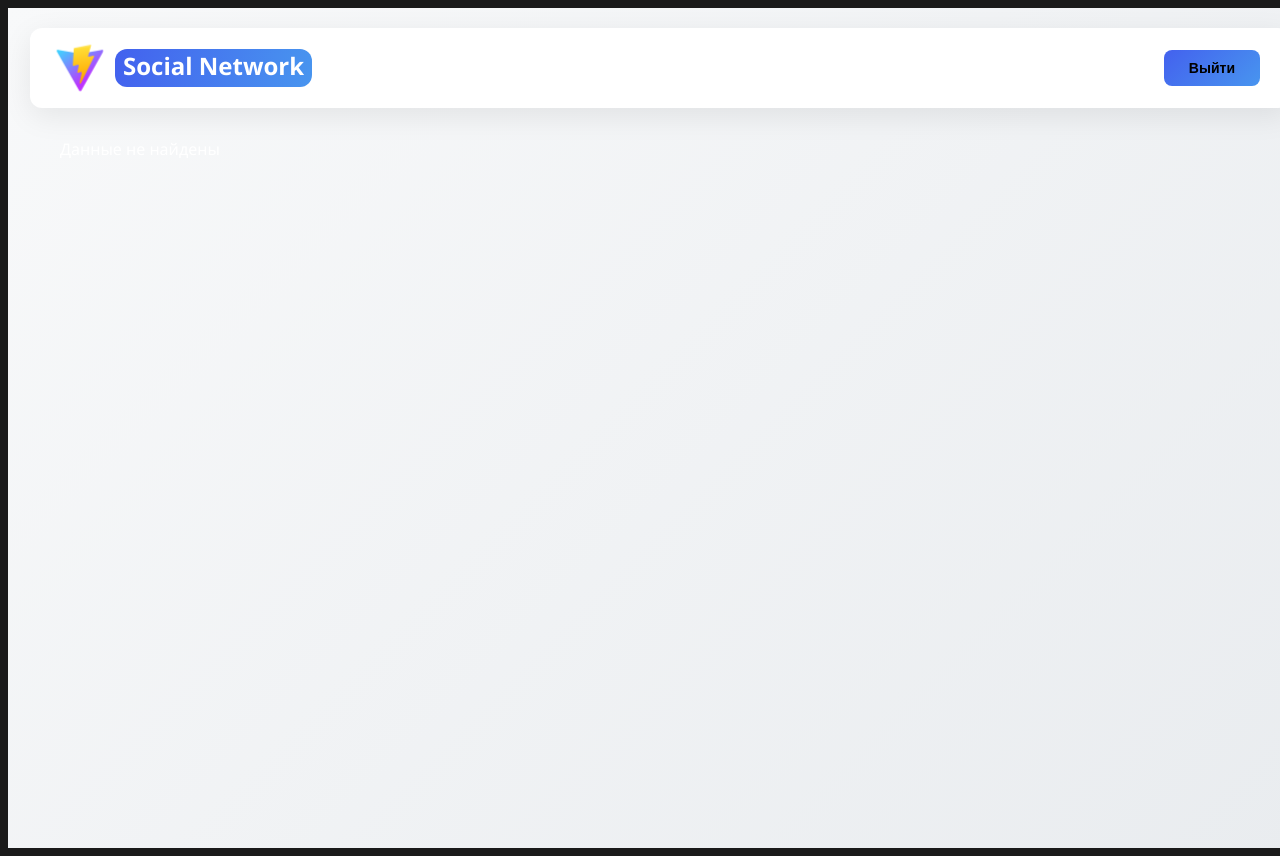
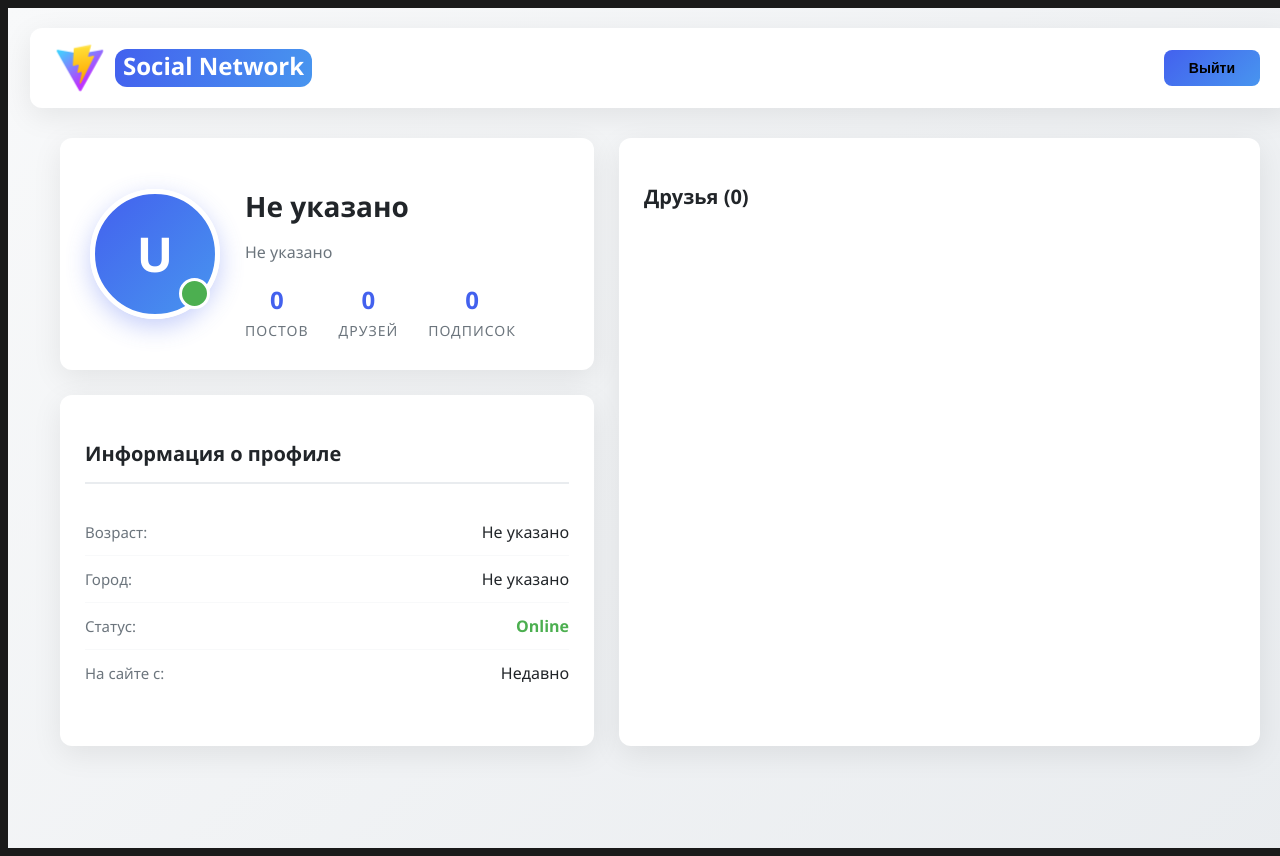
Before and after one commit to respectedbro/media-react, a React (Vite) app: page / in a window 1280 px wide. Shown: the top 856 px of the page. Built offline with nearby package versions, Linux system fonts and the light colour scheme; no server answers; the database is empty; sample sign-in values are in the browser's storage.

Commit message:
continue working with adding friends

```diff
--- a/src/App.tsx
+++ b/src/App.tsx
@@ -1,8 +1,6 @@
 import UserProfile from '@/profile/UserProfile/UserProfile.tsx';
 
 function App() {
-
-
   return (
     <UserProfile/>
   )
--- a/src/auth/components/AuthRoute/AuthRoute.tsx
+++ b/src/auth/components/AuthRoute/AuthRoute.tsx
@@ -2,6 +2,7 @@ import * as React from 'react';
 import {getAuth, onAuthStateChanged} from 'firebase/auth';
 import {useNavigate} from 'react-router-dom';
 import {useEffect, useState} from 'react';
+import styles from '@/profile/UserProfile/UserProfile.module.scss';
 
 export interface IAuthRouteProps {
     children:React.ReactNode
@@ -26,7 +27,14 @@ const AuthRoute: React.FunctionComponent<IAuthRouteProps> =(props) => {
         return () => unsubscribe()
     }, [auth, navigate]);
 
-    if (loading) return <p className='loading'>Loading...</p>
+    if (loading) {
+        return (
+            <div className={styles.loadingContainer}>
+                <div className={styles.loadingSpinner}></div>
+                <p className={styles.loadingText}>Загрузка профиля...</p>
+            </div>
+        )
+    }
 
     return <div>{children}</div>
 }
--- /dev/null
+++ b/src/profile/FriendsList/FriendsList.module.scss
@@ -0,0 +1,27 @@
+@import "@/styles/variables";
+
+.friendsSection {
+  grid-column: 2;
+  grid-row: 1 / span 2;
+  background: $white;
+  border-radius: $border-radius;
+  padding: 25px;
+  box-shadow: $box-shadow;
+
+  @media (max-width: 992px) {
+    grid-column: 1;
+    grid-row: 3;
+  }
+  .friendsHeader {
+    display: flex;
+    justify-content: space-between;
+    align-items: center;
+    margin-bottom: 25px;
+
+    .friendsTitle {
+      font-size: 20px;
+      color: $gray-900;
+      font-weight: 600;
+    }
+  }
+}
--- /dev/null
+++ b/src/profile/FriendsList/FriendsList.tsx
@@ -0,0 +1,15 @@
+
+import styles from './FriendsList.module.scss'
+
+export const FriendsList = () => {
+
+    return (
+        <div className={styles.friendsSection}>
+            <div className={styles.friendsHeader}>
+                <h3 className={styles.friendsTitle}>Друзья (0)</h3>
+            </div>
+
+            <div className={styles.friendsList}></div>
+        </div>
+    )
+}
--- /dev/null
+++ b/src/profile/ProfileDetails/ProfileDetails.module.scss
@@ -0,0 +1,52 @@
+@import "@/styles/variables";
+
+.profileDetails {
+  grid-column: 1;
+  grid-row: 2;
+  background: $white;
+  border-radius: $border-radius;
+  padding: 25px;
+  box-shadow: $box-shadow;
+
+  .detailsCard {
+    .detailsTitle {
+      font-size: 20px;
+      color: $gray-900;
+      margin-bottom: 25px;
+      font-weight: 600;
+      padding-bottom: 15px;
+      border-bottom: 2px solid $gray-200;
+    }
+
+    .detailsList {
+      margin-bottom: 25px;
+
+      .detailItem {
+        display: flex;
+        justify-content: space-between;
+        align-items: center;
+        padding: 12px 0;
+        border-bottom: 1px solid $gray-100;
+
+        &:last-child {
+          border-bottom: none;
+        }
+
+        .detailLabel {
+          color: $gray-600;
+          font-size: 15px;
+        }
+
+        .detailValue {
+          color: $gray-900;
+          font-size: 16px;
+          font-weight: 500;
+        }
+        .detailValueOnline {
+          color: #4CAF50;
+          font-weight: 600;
+        }
+      }
+    }
+  }
+}
--- /dev/null
+++ b/src/profile/ProfileDetails/ProfileDetails.tsx
@@ -0,0 +1,37 @@
+import styles from './ProfileDetails.module.scss';
+import {type UserData} from '@/types/user.ts';
+
+interface ProfileDetailsProps {
+    userData: UserData | null;
+}
+
+export const ProfileDetails = ({userData}: ProfileDetailsProps) => {
+    return (
+        <div className={styles.profileDetails}>
+            <div className={styles.detailsCard}>
+                <h3 className={styles.detailsTitle}>Информация о профиле</h3>
+
+
+                <div className={styles.detailsList}>
+                    <div className={styles.detailItem}>
+                        <span className={styles.detailLabel}>Возраст:</span>
+                        <span
+                            className={styles.detailValue}>{userData?.age ?? 'Не указано'}</span>
+                    </div>
+                    <div className={styles.detailItem}>
+                        <span className={styles.detailLabel}>Город:</span>
+                        <span className={styles.detailValue}>{userData?.city ?? 'Не указано'}</span>
+                    </div>
+                    <div className={styles.detailItem}>
+                        <span className={styles.detailLabel}>Статус:</span>
+                        <span className={styles.detailValueOnline}>Online</span>
+                    </div>
+                    <div className={styles.detailItem}>
+                        <span className={styles.detailLabel}>На сайте с:</span>
+                        <span className={styles.detailValue}>{userData?.createAt ? new Date(userData.createAt).toLocaleDateString('ru-RU') : 'Недавно'}</span>
+                    </div>
+                </div>
+            </div>
+        </div>
+    );
+};
--- a/src/profile/ProfileInfo/ProfileInfo.tsx
+++ b/src/profile/ProfileInfo/ProfileInfo.tsx
@@ -1,33 +1,25 @@
 import styles from './ProfileInfo.module.scss'
+import {type UserData} from '@/types/user.ts';
 
 interface ProfileInfoProps {
-    userData: {
-        uid:string,
-        email:string,
-        fullName: string;
-        age: number;
-        city: string;
-        createdAt: string;
-    } | null
+    userData: UserData | null
 }
 
+
 export const ProfileInfo = ({userData}:ProfileInfoProps) => {
-    if (!userData) {
-        return <div>Данные не найдены</div>
-    }
     return (
         <div className={styles.profileSection}>
             <div className={styles.profileAvatar}>
                 <div className={styles.avatarImage}>
-                    {userData.fullName[0].toUpperCase()}
+                    {userData?.fullName?.[0]?.toUpperCase() ?? 'U'}
                 </div>
                 <div className={styles.avatarStatus}></div>
             </div>
 
 
             <div className={styles.profileBasicInfo}>
-                <h1 className={styles.profileName}>{userData.fullName}</h1>
-                <p className={styles.profileEmail}>{userData.email}</p>
+                <h1 className={styles.profileName}>{userData?.fullName ?? 'Не указано'}</h1>
+                <p className={styles.profileEmail}>{userData?.email ?? 'Не указано'}</p>
 
 
                 <div className={styles.profileStats}>
--- a/src/profile/UserProfile/UserProfile.module.scss
+++ b/src/profile/UserProfile/UserProfile.module.scss
@@ -20,3 +20,28 @@
     grid-template-columns: 1fr;
   }
 }
+
+.loadingContainer {
+  display: flex;
+  flex-direction: column;
+  justify-content: center;
+  align-items: center;
+  height: 100vh;
+  background: $light-color;
+}
+
+.loadingSpinner {
+  width: 50px;
+  height: 50px;
+  border: 3px solid $gray-300;
+  border-top-color: $primary-color;
+  border-radius: 50%;
+  animation: spin 1s linear infinite;
+  margin-bottom: 20px;
+}
+
+.loadingText {
+  color: $gray-600;
+  font-size: 16px;
+  font-weight: 500;
+}
--- a/src/profile/UserProfile/UserProfile.tsx
+++ b/src/profile/UserProfile/UserProfile.tsx
@@ -1,22 +1,18 @@
 import {useEffect, useState} from 'react';
 import {ProfileHeader} from '@/profile/ProfileHeader/ProfileHeader.tsx';
-import {doc, getDoc} from 'firebase/firestore';
+import {doc, getDoc, getDocs, collection} from 'firebase/firestore';
 import styles from './UserProfile.module.scss';
+import {type UserData} from '@/types/user.ts';
 import {auth, db} from '@/firebase/config.ts';
 import {ProfileInfo} from '@/profile/ProfileInfo/ProfileInfo.tsx';
+import {ProfileDetails} from '@/profile/ProfileDetails/ProfileDetails.tsx';
+import {FriendsList} from '@/profile/FriendsList/FriendsList.tsx';
 
-interface UserData {
-    uid: string;
-    email: string;
-    fullName: string;
-    age: number;
-    city: string;
-    createdAt: string;
-}
 
 const UserProfile = () => {
     const [userData, setUserData] = useState<UserData | null>(null);
-    const [userDataLoading, setUserDataLoading] = useState(true)
+    const [loading, setLoading] = useState(true);
+    const [allUsers, setAllUsers] = useState<UserData[]>([])
 
     useEffect(() => {
         const fetchUserData = async () => {
@@ -24,7 +20,7 @@ const UserProfile = () => {
 
             if (!currentUser) {
                 console.error('Пользователь не авторизован');
-                setUserDataLoading(false);
+                setLoading(false);
                 return;
             }
 
@@ -36,20 +32,39 @@ const UserProfile = () => {
                 } else {
                     console.error('Данные не найдены');
                 }
+                //TODO: нужно подтянуть из базы
+                // const usersSnapshot = await getDocs(collection(db, 'users'))
+
+                // console.log('Всего:', usersSnapshot.docs.length)
+                // const usersList: UserData[] = []
+                //
+                // usersSnapshot.forEach((doc) => {
+                //     console.log('Документ:', doc.id, '=>', doc.data());
+                //
+                //     usersList.push({
+                //         id:doc.id,
+                //         ...doc.data()
+                //     } as UserData)
+                // })
+
+
             } catch (error) {
                 console.error('Ошибка загрузки', error);
             } finally {
-                setUserDataLoading(false);
+                setLoading(false);
             }
         };
 
         fetchUserData();
     }, []);
 
-    if (userDataLoading) {
+    if (loading) {
         return (
-            <div>Loading...</div>
-        )
+            <div className={styles.loadingContainer}>
+                <div className={styles.loadingSpinner}></div>
+                <p className={styles.loadingText}>Загрузка профиля...</p>
+            </div>
+        );
     }
     return (
         <>
@@ -57,6 +72,8 @@ const UserProfile = () => {
                 <ProfileHeader/>
                 <div className={styles.profileWrapper}>
                     <ProfileInfo userData={userData}/>
+                    <ProfileDetails userData={userData}/>
+                    <FriendsList/>
                 </div>
 
             </div>
--- /dev/null
+++ b/src/types/user.ts
@@ -0,0 +1,8 @@
+export interface UserData {
+    uid: string;
+    email: string;
+    fullName: string;
+    age?: number;
+    city?: string;
+    createAt?: string;
+}
```
Also changed, not shown: src/auth/components/AuthRoute/AuthRoute.module.scss (added).
